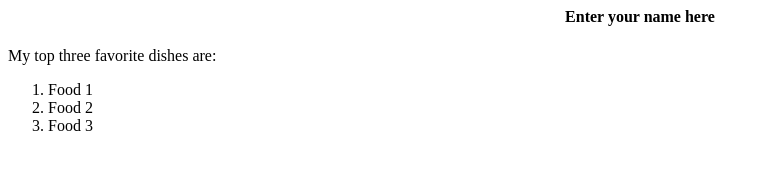
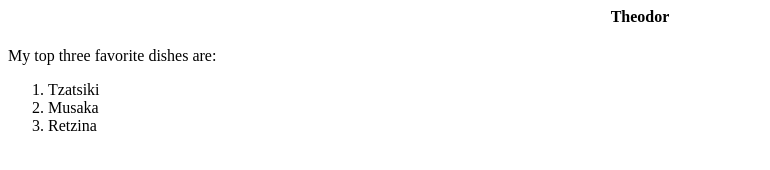
Before and after one commit to Theodor-alpha/ProveAlpha1010, a plain HTML site: page index.html in a window 1280 px wide. Shown: the whole page, without its empty margins (0-770 px from the left). Drawn offline with Linux system fonts and the light colour scheme.

Commit message:
Update index.html

```diff
--- a/index.html
+++ b/index.html
@@ -6,13 +6,13 @@
 
   <body>
 
-    <h4 align='center'>Enter your name here</h4>
+    <h4 align='center'>Theodor</h4>
 
     <p>My top three favorite dishes are:</p>
     <ol>
-      <li>Food 1</li>
-      <li>Food 2</li>
-      <li>Food 3</li>
+      <li>Tzatsiki</li>
+      <li>Musaka</li>
+      <li>Retzina</li>
      </ol>
 
     </body>
```
